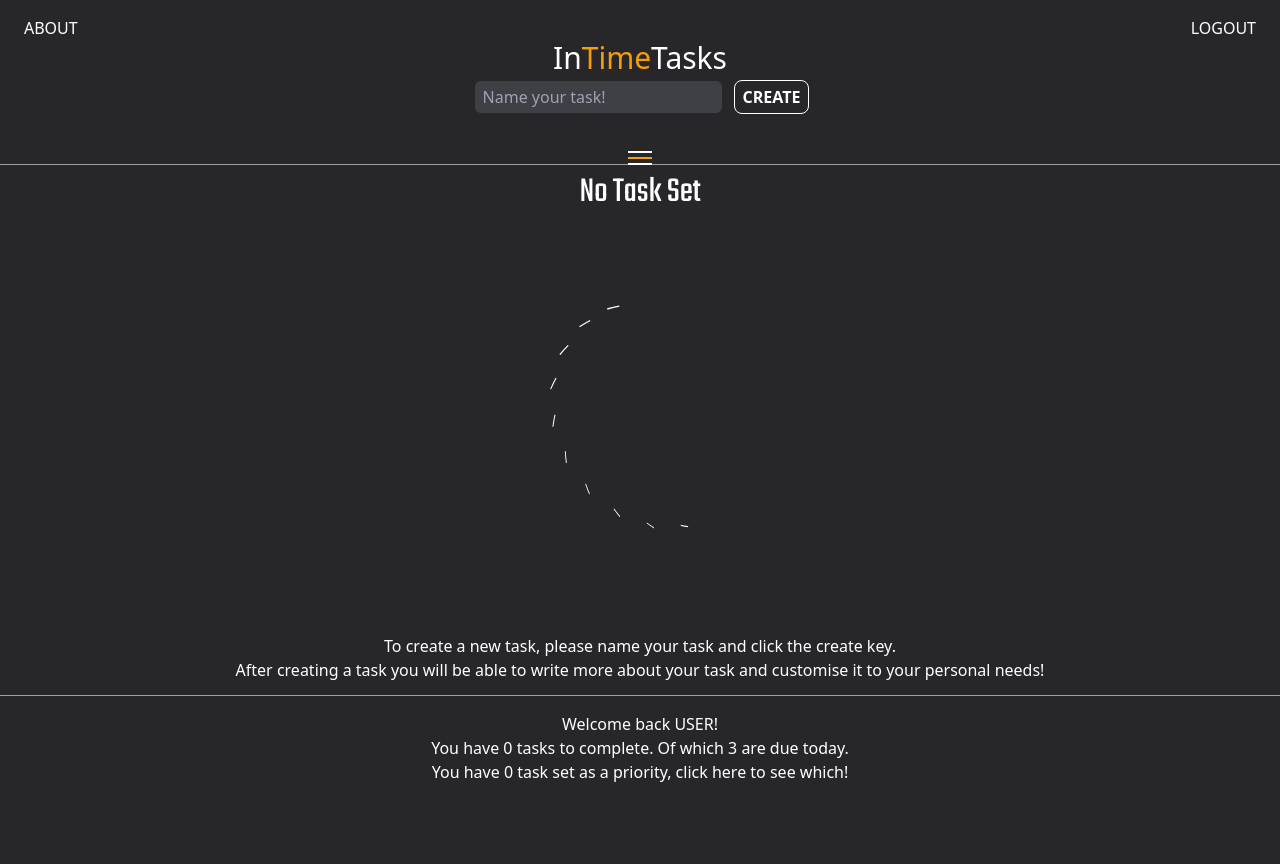
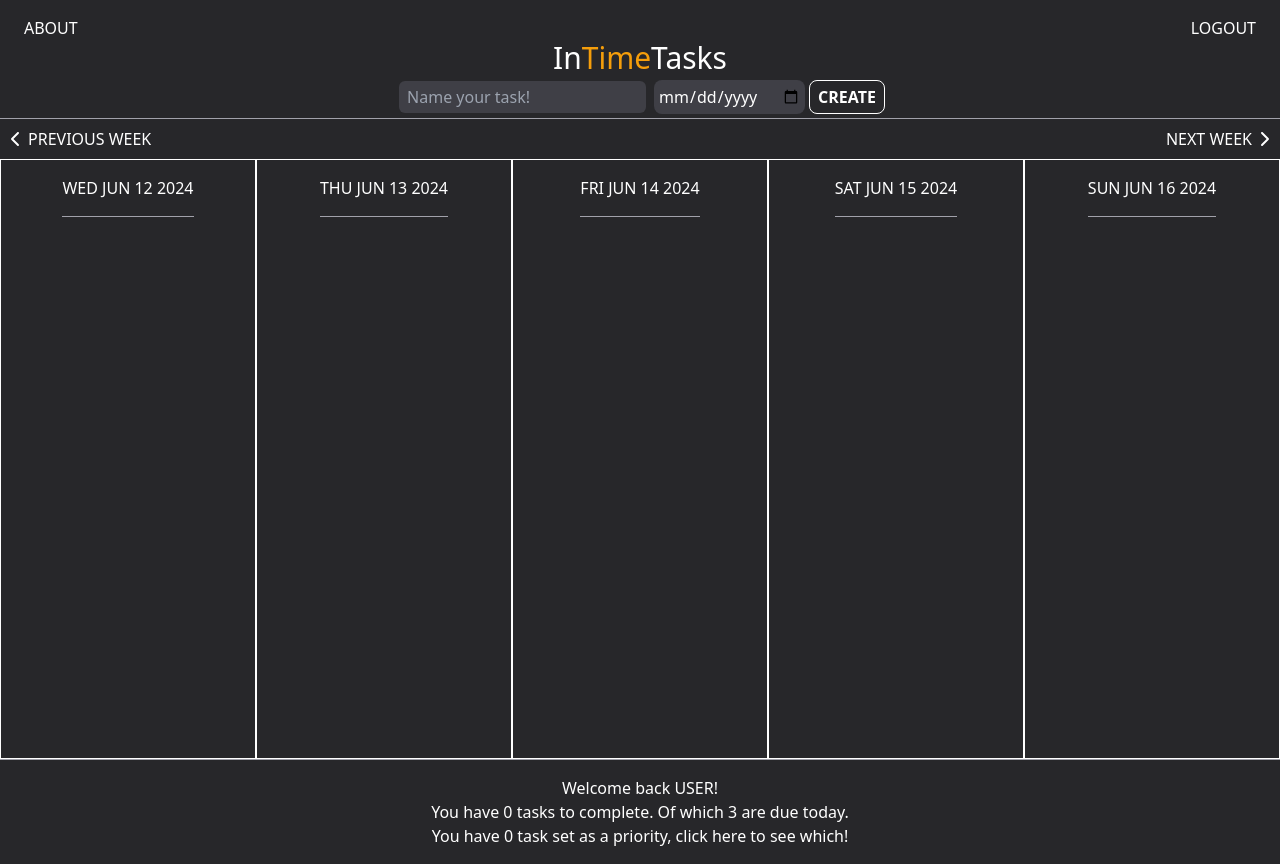
Before and after one commit to Sizimon/REACT-TODO-APP, a React (Vite) app in the folder todo-app/: page /taskmanager in a window 1280 px wide. Before the commit the page ends 800 px from the top, so only its background shows below. Built offline with nearby package versions, Linux system fonts and the light colour scheme.

Commit message:
FEAT/FIX: Had to refactor code due to issues with the timers, opted for a calender style layout instead for a more pleasing UI and easier to manage data.

```diff
--- a/todo-app/src/components/CoreElementsFolder/Navigation.jsx
+++ b/todo-app/src/components/CoreElementsFolder/Navigation.jsx
@@ -1,17 +1,17 @@
 import React from 'react'
 import { useState } from 'react'
-import Lottie from 'lottie-react'
-import Animations from '../../Animations'
-import MenuButton from '../AdditionalElementsFolder/MenuButton'
 import Button from '../AdditionalElementsFolder/Button'
 
-export default function Navigation({ createTodo, filterMenu, setFilterMenu }) {
+export default function Navigation({ createTodo }) {
     const [todo, setTodo] = useState('')
+    const [selectedDate, setSelectedDate] = useState('')
 
     function handleTodo() {
-        createTodo(todo)
+        createTodo(todo, selectedDate)
         setTodo('')
     }
+
+    console.log(selectedDate)
 
     return (
         <nav className="flex flex-col justify-between items-center bg-zinc-800 border-b border-zinc-400 px-6 w-full sticky z-10 top-0">
@@ -32,20 +32,17 @@ export default function Navigation({ createTodo, filterMenu, setFilterMenu }) {
                         onChange={e => setTodo(e.target.value)}
                         value={todo}
                         placeholder="Name your task!"
-                        className="rounded-md px-2 py-1 mx-2 bg-zinc-700 text-white outline-none" />
+                        className="rounded-md px-2 py-1 mx-2 bg-zinc-700 text-white outline-none"
+                    />
+                    <input
+                        type="date"
+                        onChange={(e) => setSelectedDate(e.target.value)}
+                        value={selectedDate}
+                        className='bg-zinc-700 text-white rounded-lg p-1' />
                     <Button
-                    onClick={handleTodo}
-                    text={'Create'}
+                        onClick={handleTodo}
+                        text={'Create'}
                     />
-                </div>
-            </div>
-            <div>
-                <div
-                    className="relative w-1/12 top-[20px] z-10 cursor-pointer"
-                    onClick={() => {
-                        setFilterMenu(!filterMenu)
-                    }}>
-                    <MenuButton />
                 </div>
             </div>
         </nav>
--- a/todo-app/src/components/CoreElementsFolder/TodoList.jsx
+++ b/todo-app/src/components/CoreElementsFolder/TodoList.jsx
@@ -1,16 +1,26 @@
 import TodoItem from "../TodoItemFolder/TodoItem"
 import { useState } from "react"
+import { FaChevronLeft, FaChevronRight } from "react-icons/fa6"
 import Lottie from 'lottie-react'
 import Animations from '../../Animations'
 
 export default function TodoList({ todos, setTodos, filterMenu }) {
     const [editingItemId, setEditingItemId] = useState(null)
 
-    // FILTER STATES
-    const [searchTerm, setSearchTerm] = useState("")
-    const [priorityChecked, setPriorityChecked] = useState(false)
-    const [overdueChecked, setOverdueChecked] = useState(false);
-    const [completedChecked, setCompletedChecked] = useState(false);
+    // GET THE DATE
+    const [startDate, setStartDate] = useState(new Date());
+
+    function getWeekDates(start = new Date()) {
+        const dates = [start];
+        for (let i = 1; i < 7; i++) {
+            const newDate = new Date(start);
+            newDate.setDate(start.getDate() + i);
+            dates.push(newDate);
+        }
+        return dates;
+    }
+
+    const weekDates = getWeekDates(startDate);
 
     // EDITING TODO
 
@@ -73,108 +83,42 @@ export default function TodoList({ todos, setTodos, filterMenu }) {
         ));
     }
 
-    // END
-
-    // TIMER FUNCTIONS
-
-    function createTimer(id, newTimer) {
-        setTodos(todos.map(todo => todo.id === id ? (
-            { ...todo, timer: newTimer }
-        ) : todo
-        ));
-    }
-
-    function updateTimer(id, timeLeft) {
-        setTodos(todos => todos.map(todo => todo.id === id ? { ...todo, timer: timeLeft } : todo));
-    }
-
-    // END
-
-    const filteredTodos = todos.filter(todo => {
-        // Check if the todo starts with the search term
-        let matchesSearchTerm = searchTerm === "" || todo.task.toLowerCase().startsWith(searchTerm.toLowerCase());
-
-        // Check if the todo matches the checkbox conditions
-        let matchesPriority = !priorityChecked || todo.priority;
-        let matchesOverdue = !overdueChecked || todo.overdue;
-        let matchesCompleted = !completedChecked || todo.completed;
-
-        // Return true if all conditions are met
-        return matchesSearchTerm && matchesPriority && matchesCompleted && matchesOverdue;
-    });
+    console.log(todos)
 
     return (
         <>
-            {/* THIS IS THE FILTER "MENU" */}
-            {filterMenu ? (
-                <div className="flex flex-row justify-evenly md:justify-center md:gap-2 items-center bg-zinc-800 border-b border-zinc-400 p-1 pt-5 rounded-b-3xl">
-                    <div>
-                        <input
-                            type="text"
-                            placeholder="Search tasks..."
-                            className="rounded-lg p-1 bg-zinc-700 text-white outline-none md:w-full"
-                            onChange={(e) => setSearchTerm(e.target.value)}
-                        />
-                    </div>
-                    <div className="flex flex-row gap-2 my-2 items-center">
-                        <input
-                            type="checkbox"
-                            name="priority"
-                            id="priority"
-                            value="priority"
-                            onChange={(e) => setPriorityChecked(e.target.checked)}
-                            className="peer relative appearance-none
-                        w-4 h-4 border
-                        rounded-full border-amber-500
-                        cursor-pointer
-                        checked:bg-amber-500"/>
-                        <label htmlFor="priority" className="text-slate-600">Priority</label><br />
-                        <input
-                            type="checkbox"
-                            name="overdue"
-                            id="overdue"
-                            value="overdue"
-                            onChange={(e) => setOverdueChecked(e.target.checked)}
-                            className="peer relative appearance-none
-                        w-4 h-4 border
-                        rounded-full border-amber-500
-                        cursor-pointer
-                        checked:bg-amber-500" />
-                        <label htmlFor="overdue" className="text-slate-600">Overdue</label><br />
-                        <input
-                            type="checkbox"
-                            name="completed"
-                            id="completed"
-                            value="completed"
-                            onChange={(e) => setCompletedChecked(e.target.checked)}
-                            className="peer relative appearance-none
-                        w-4 h-4 border
-                        rounded-full border-amber-500
-                        cursor-pointer
-                        checked:bg-amber-500" />
-                        <label htmlFor="completed" className="text-slate-600">Completed</label>
-                        {/* <span className="bg-white p-1 rounded-lg flex flex-row items-center gap-1">Filter <FaAngleDown /></span> */}
-                    </div>
-                </div>
-            ) : (
-                null
-            )}
-
-            {/* END */}
-
-            {/* THIS IS THE TODO LIST WHICH MAPS TODOITEMS */}
-            {todos.length === 0 ? (
-                <div className="flex flex-col flex-grow justify-center items-center p-2 h-full overflow-auto">
-                    <h1 className="text-4xl text-center font-teko text-white">No Task Set</h1>
-                    <Lottie animationData={Animations.loading} className='w-2/6 h-2/6' />
-                    <p className="text-center text-white">To create a new task, please name your task and click the create key.<br /> After creating a task you will be able to write more about your task and customise it to your personal needs!</p>
-                </div>) : (
-                <div className="grid grid-cols-4 h-full">
-                    {filteredTodos.length > 0 ? (
-                        filteredTodos.map((todo, index) => (
+            <div className="flex flex-row justify-between p-2">
+                <button
+                onClick={() => setStartDate(prevDate => {
+                    const newDate = new Date(prevDate);
+                    newDate.setDate(prevDate.getDate() - 7);
+                    return newDate;
+                })}
+                className="text-white uppercase flex flex-row items-center gap-1 transition ease-in-out duration-300 hover:text-amber-500"
+                >
+                    <FaChevronLeft />
+                    Previous Week
+                </button>
+                <button
+                onClick={() => setStartDate(prevDate => {
+                    const newDate = new Date(prevDate);
+                    newDate.setDate(prevDate.getDate() + 7);
+                    return newDate;
+                })}
+                className="text-white uppercase flex flex-row items-center gap-1 transition ease-in-out duration-300 hover:text-amber-500"
+                >
+                    Next Week
+                    <FaChevronRight />
+                </button>
+            </div>
+            <div className="flex overflow-x-scroll h-full justify-start flex-grow items-start">
+                {weekDates.map((date, index) => (
+                    <div key={index} className="flex flex-col justify-start items-center text-white min-w-[20%] min-h-[600px] flex-grow border border-white">
+                        <h2 className="uppercase py-4 border-b border-zinc-400">{date.toDateString()}</h2>
+                        {todos.filter(todo => new Date(todo.date).toDateString() === date.toDateString()).map(todos => (
                             <TodoItem
-                                key={index}
-                                todo={todo}
+                                key={todos.id}
+                                todo={todos}
                                 editTodo={editTodo}
                                 editingItemId={editingItemId}
                                 editDescription={editDescription}
@@ -182,22 +126,170 @@ export default function TodoList({ todos, setTodos, filterMenu }) {
                                 deleteTodo={deleteTodo}
                                 changePriority={changePriority}
                                 markComplete={markComplete}
-                                createTimer={createTimer}
                                 changeOverdue={changeOverdue}
-                                updateTimer={updateTimer}
                             />
-                        ))
-                    ) : (
-                        <div className="flex flex-col flex-grow justify-center items-center p-2 h-full overflow-auto col-span-4">
-                            <h1 className="text-4xl text-center font-teko text-white">No Matching Task</h1>
-                            <Lottie animationData={Animations.loading} className='w-1/6 h-1/6' />
-                            <p className="text-center text-white">Please try again.</p>
-                        </div>
-                    )
-                    }
-                </div>
-            )}
-            {/* END */}
+                        ))}
+                    </div>
+                ))}
+            </div>
         </>
     )
 }
+
+    // END
+
+    // function createWeek(currentDay = new Date()) {
+    //     const weekStart = new Date(currentDay);
+    //     weekStart.setDate(currentDay.getDate() - currentDay.getDay());
+    //     return
+    // }
+
+    // TIMER FUNCTIONS
+
+    // function createTimer(id, newTimer) {
+    //     setTodos(todos.map(todo => todo.id === id ? (
+    //         { ...todo, timer: newTimer }
+    //     ) : todo
+    //     ));
+    // }
+
+    // function updateTimer(id, timeLeft) {
+    //     setTodos(todos => todos.map(todo => todo.id === id ? { ...todo, timer: timeLeft } : todo));
+    // }
+
+    // END
+
+    // const filteredTodos = todos.filter(todo => {
+    //     // Check if the todo starts with the search term
+    //     let matchesSearchTerm = searchTerm === "" || todo.task.toLowerCase().startsWith(searchTerm.toLowerCase());
+
+    //     // Check if the todo matches the checkbox conditions
+    //     let matchesPriority = !priorityChecked || todo.priority;
+    //     let matchesOverdue = !overdueChecked || todo.overdue;
+    //     let matchesCompleted = !completedChecked || todo.completed;
+
+    //     // Return true if all conditions are met
+    //     return matchesSearchTerm && matchesPriority && matchesCompleted && matchesOverdue;
+    // });
+
+    // console.log(date)
+
+    // return (
+    //     <>
+    //         {/* THIS IS THE FILTER "MENU" */}
+    //         {filterMenu ? (
+    //             <div className="flex flex-row justify-evenly md:justify-center md:gap-2 items-center bg-zinc-800 border-b border-zinc-400 p-1 pt-5 rounded-b-3xl">
+    //                 <div>
+    //                     <input
+    //                         type="text"
+    //                         placeholder="Search tasks..."
+    //                         className="rounded-lg p-1 bg-zinc-700 text-white outline-none md:w-full"
+    //                         onChange={(e) => setSearchTerm(e.target.value)}
+    //                     />
+    //                 </div>
+    //                 <div className="flex flex-row gap-2 my-2 items-center">
+    //                     <input
+    //                         type="checkbox"
+    //                         name="priority"
+    //                         id="priority"
+    //                         value="priority"
+    //                         onChange={(e) => setPriorityChecked(e.target.checked)}
+    //                         className="peer relative appearance-none
+    //                     w-4 h-4 border
+    //                     rounded-full border-amber-500
+    //                     cursor-pointer
+    //                     checked:bg-amber-500"/>
+    //                     <label htmlFor="priority" className="text-slate-600">Priority</label><br />
+    //                     <input
+    //                         type="checkbox"
+    //                         name="overdue"
+    //                         id="overdue"
+    //                         value="overdue"
+    //                         onChange={(e) => setOverdueChecked(e.target.checked)}
+    //                         className="peer relative appearance-none
+    //                     w-4 h-4 border
+    //                     rounded-full border-amber-500
+    //                     cursor-pointer
+    //                     checked:bg-amber-500" />
+    //                     <label htmlFor="overdue" className="text-slate-600">Overdue</label><br />
+    //                     <input
+    //                         type="checkbox"
+    //                         name="completed"
+    //                         id="completed"
+    //                         value="completed"
+    //                         onChange={(e) => setCompletedChecked(e.target.checked)}
+    //                         className="peer relative appearance-none
+    //                     w-4 h-4 border
+    //                     rounded-full border-amber-500
+    //                     cursor-pointer
+    //                     checked:bg-amber-500" />
+    //                     <label htmlFor="completed" className="text-slate-600">Completed</label>
+    //                     {/* <span className="bg-white p-1 rounded-lg flex flex-row items-center gap-1">Filter <FaAngleDown /></span> */}
+    //                 </div>
+    //             </div>
+    //         ) : (
+    //             null
+    //         )}
+
+            {/* END */}
+
+            {/* THIS IS THE TODO LIST WHICH MAPS TODOITEMS */}
+//             {todos.length === 0 ? (
+//                 <div className="flex flex-col flex-grow justify-center items-center p-2 h-full overflow-auto">
+//                     <h1 className="text-4xl text-center font-teko text-white">No Task Set</h1>
+//                     <Lottie animationData={Animations.loading} className='w-2/6 h-2/6' />
+//                     <p className="text-center text-white">To create a new task, please name your task and click the create key.<br /> After creating a task you will be able to write more about your task and customise it to your personal needs!</p>
+//                 </div>) : (
+//                 <div className="grid grid-cols-7 h-full">
+//                     <div>
+//                         <h1 className="text-4xl text-center font-teko text-white">Monday</h1>
+//                     </div>
+//                     <div>
+//                         <h1 className="text-4xl text-center font-teko text-white">Tuesday</h1>
+//                     </div>
+//                     <div>
+//                         <h1 className="text-4xl text-center font-teko text-white">Wednesday</h1>
+//                     </div>
+//                     <div>
+//                         <h1 className="text-4xl text-center font-teko text-white">Thursday</h1>
+//                     </div>
+//                     <div>
+//                         <h1 className="text-4xl text-center font-teko text-white">Friday</h1>
+//                     </div>
+//                     <div>
+//                         <h1 className="text-4xl text-center font-teko text-white">Saturday</h1>
+//                     </div>
+//                     <div>
+//                         <h1 className="text-4xl text-center font-teko text-white">Sunday</h1>
+//                     </div>
+//                     {/* {filteredTodos.length > 0 ? (
+//                         filteredTodos.map((todo, index) => (
+//                             <TodoItem
+//                                 key={index}
+//                                 todo={todo}
+//                                 editTodo={editTodo}
+//                                 editingItemId={editingItemId}
+//                                 editDescription={editDescription}
+//                                 editTitle={editTitle}
+//                                 deleteTodo={deleteTodo}
+//                                 changePriority={changePriority}
+//                                 markComplete={markComplete}
+//                                 createTimer={createTimer}
+//                                 changeOverdue={changeOverdue}
+//                                 updateTimer={updateTimer}
+//                             />
+//                         ))
+//                     ) : (
+//                         <div className="flex flex-col flex-grow justify-center items-center p-2 h-full overflow-auto col-span-4">
+//                             <h1 className="text-4xl text-center font-teko text-white">No Matching Task</h1>
+//                             <Lottie animationData={Animations.loading} className='w-1/6 h-1/6' />
+//                             <p className="text-center text-white">Please try again.</p>
+//                         </div>
+//                     )
+//                     } */}
+//                 </div>
+//             )}
+//             {/* END */}
+//         </>
+//     )
+// }
--- a/todo-app/src/pages/TodoWrapper.jsx
+++ b/todo-app/src/pages/TodoWrapper.jsx
@@ -10,18 +10,18 @@ export default function TodoWrapper() {
     const [todos, setTodos] = useState([])
     const [filterMenu, setFilterMenu] = useState(false)
 
-    function createTodo(todo) {
-        if (!todo) return alert('Please enter a task')
+    function createTodo(todo, date) {
+        if (!todo && !date) return alert('Please enter a task / due date.')
         else {
             setTodos([...todos,
                 {id: uuidv4(),
                 task: todo, // This will be used to display the users input task
                 description: '', // This will be used to describe the task
+                date: date, // This will be used to set a due date for the task
                 catagories: [], // This will be used to filter todos by catagory
                 completed: false, // This will be used to mark a task as completed or in progress
                 isEditing: false, // This will be state to determine if a task is being edited
                 priority: false, // This will be state to determine if a task is being edited
-                timer: false, // This will be used to set a timer for a task
                 overdue: false, // This will check whether a timer has run out and a task is overdue
                 }])
             }
@@ -34,7 +34,7 @@ export default function TodoWrapper() {
             filterMenu={filterMenu}
             setFilterMenu={setFilterMenu}
             />
-            <div className="flex-grow">
+            <div className="flex flex-col flex-grow w-full">
                 <TodoList
                 todos={todos}
                 setTodos={setTodos}
```
Also changed, not shown: todo-app/src/components/TodoItemFolder/TodoItem.jsx (+3 -6 lines), todo-app/src/components/ScrappedComponents/CountdownTimer.jsx (renamed from todo-app/src/components/TodoItemFolder/SubComponents/CountdownTimer.jsx), todo-app/src/components/ScrappedComponents/Timer.jsx (renamed from todo-app/src/components/TodoItemFolder/SubComponents/Timer.jsx).
